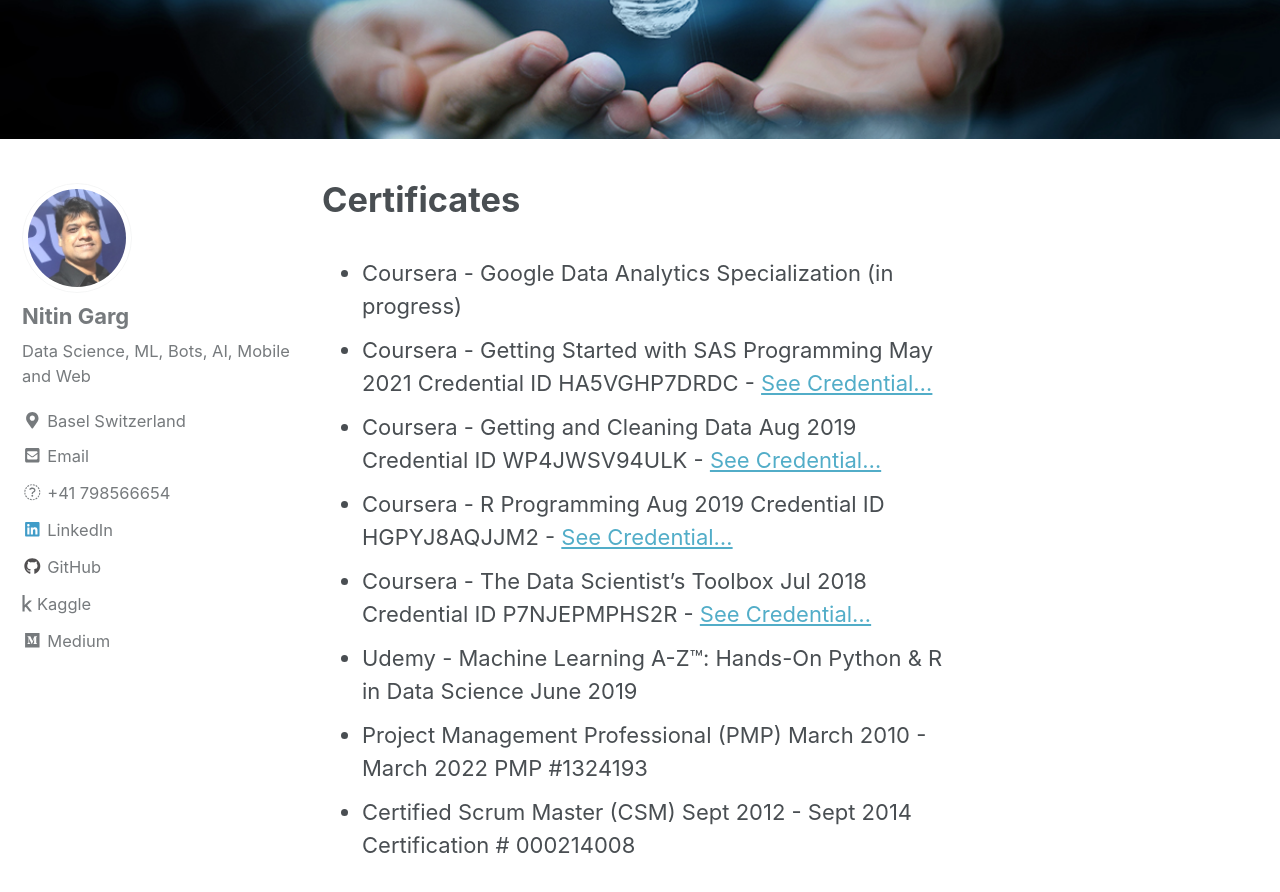
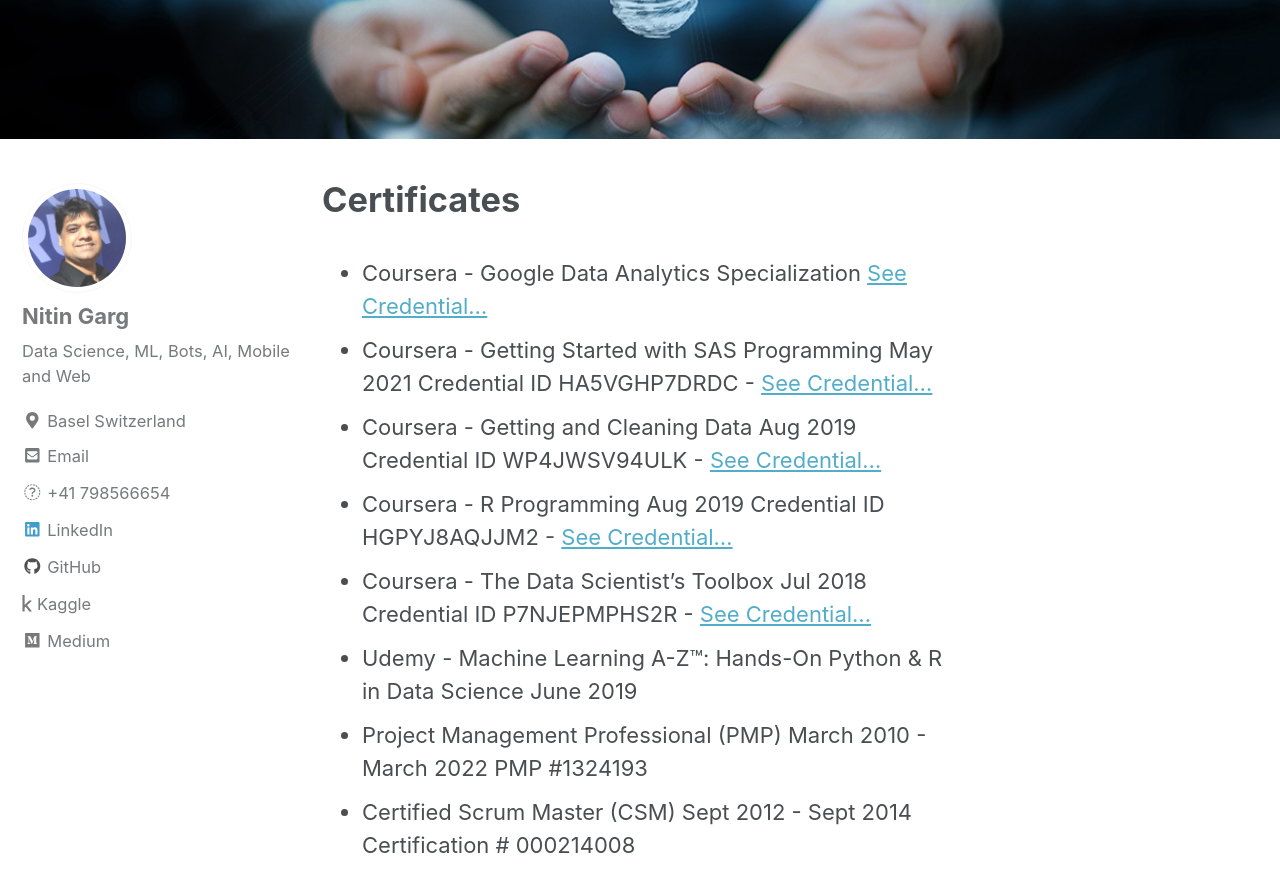
Before and after one commit to nitsg2530/nitsg2530.github.io, a Jekyll site: the page built from _pages/certificates.md, in a window 1280 px wide and 900 px high, scrolled down 425 px. Shown: the top 892 px of the window. Built offline with Jekyll 4.4.1, drawn with Linux system fonts in a browser that asks for light colours; nearby versions of some CDN libraries.

Commit message:
Update certificates.md

```diff
--- a/_pages/certificates.md
+++ b/_pages/certificates.md
@@ -7,7 +7,7 @@ header:
 ---
 
 
-* Coursera - Google Data Analytics Specialization (in progress)
+* Coursera - Google Data Analytics Specialization [See Credential...](https://coursera.org/share/8e086563115d3807abf5b09a3d2f8d32)
 * Coursera - Getting Started with SAS Programming May 2021 Credential ID HA5VGHP7DRDC - [See Credential...](https://www.coursera.org/account/accomplishments/verify/HA5VGHP7DRDC)
 * Coursera - Getting and Cleaning Data Aug 2019 Credential ID WP4JWSV94ULK - [See Credential...](https://www.coursera.org/account/accomplishments/verify/WP4JWSV94ULK)
 * Coursera - R Programming Aug 2019 Credential ID HGPYJ8AQJJM2 - [See Credential...](https://www.coursera.org/account/accomplishments/verify/HGPYJ8AQJJM2)
```
